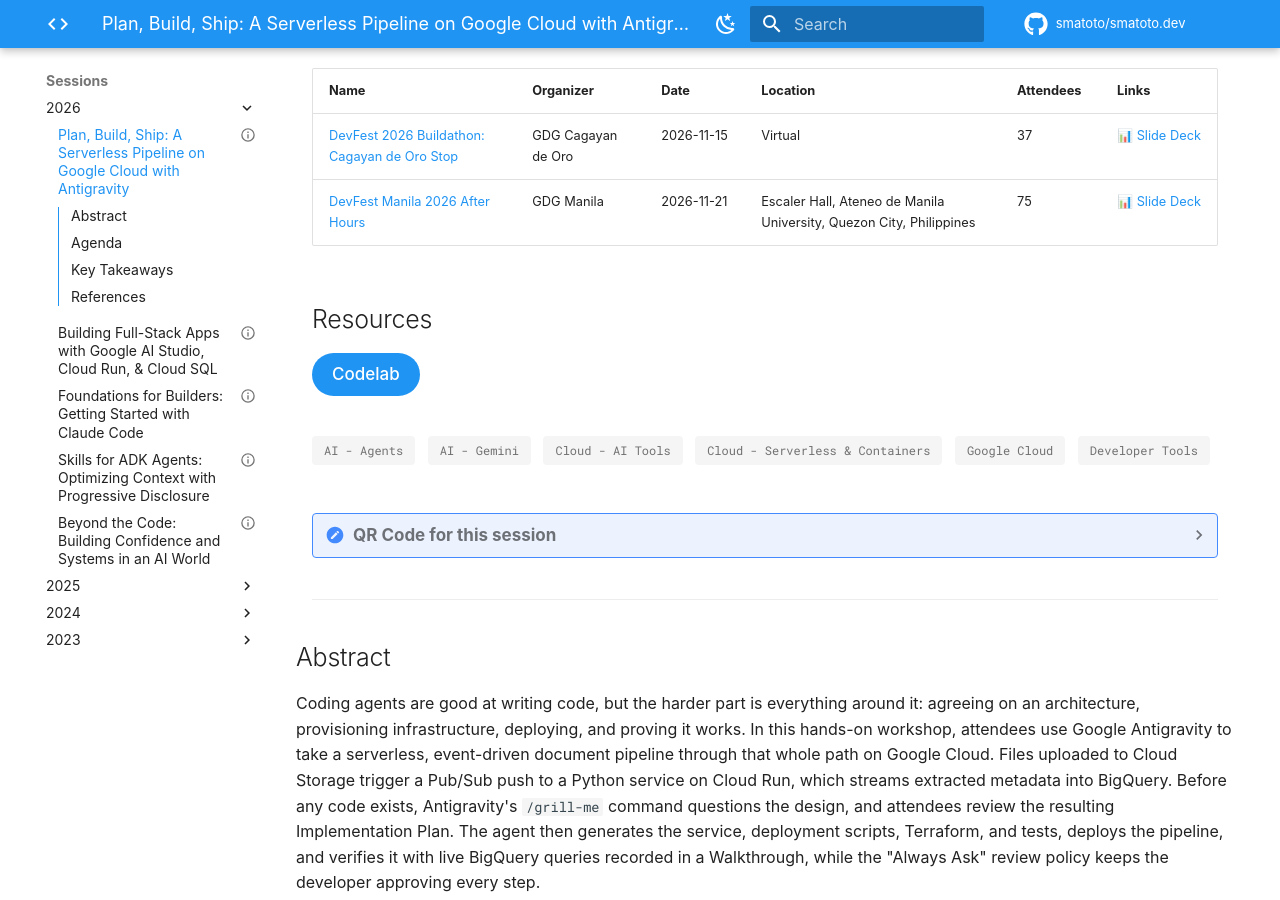
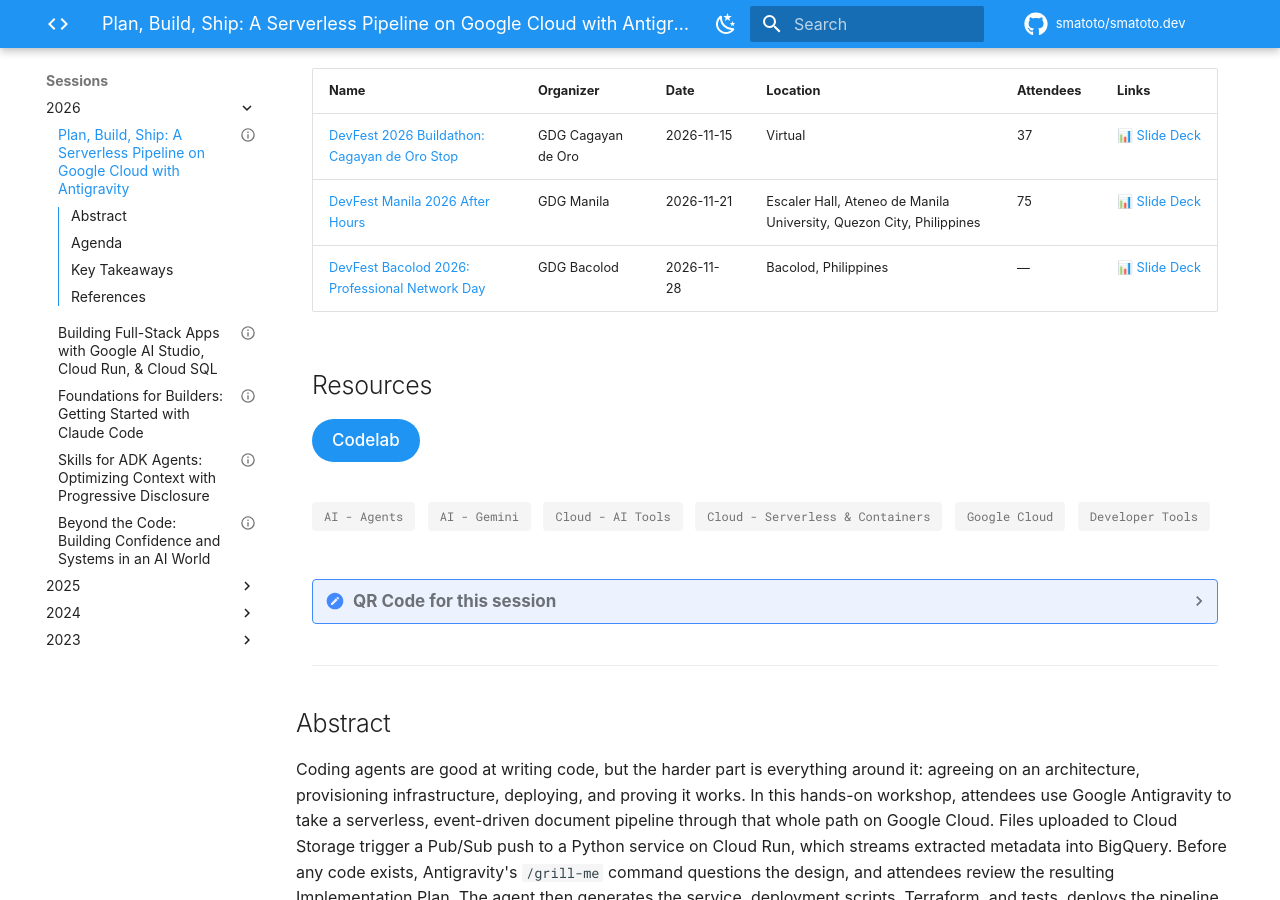
Before and after one commit to smatoto/smatoto.dev, an MkDocs documentation site: the page built from docs/2026/build-and-deploy-with-antigravity.md, in a window 1280 px wide and 900 px high, scrolled down 529 px. Built offline with MkDocs 1.6.1 and Material for MkDocs 9.7.7, drawn with Linux system fonts in a browser that asks for light colours; some web fonts are replaced; comment, search, counter and statistics services are not loaded.

Commit message:
docs(w7): add DevFest Bacolod 2026 Professional Network Day event
Add the Bacolod delivery to the Build and Deploy with Antigravity
session. Attendees stay at 0 until the event on 2026-11-28.

```diff
--- a/docs/2026/build-and-deploy-with-antigravity.md
+++ b/docs/2026/build-and-deploy-with-antigravity.md
@@ -33,6 +33,17 @@ events:
     slides:
       name: "Slide Deck"
       link: "https://docs.google.com/presentation/d/e/2PACX-1vRTyfIod8NYYXxkEPuLMxv11LKSiWpbVDpqiE4ZQ2xZ6E5AbfoLK4YxsFNfLR-6yb9z-DD9RKRyUvKo/pub?start=false&loop=false&delayms=3000"
+  - name: "DevFest Bacolod 2026: Professional Network Day"
+    organizer: "GDG Bacolod"
+    date: 2026-11-28
+    location: "Bacolod, Philippines"
+    attendees: 0
+    url:
+      name: "Event Page"
+      link: "https://gdg.community.dev/events/details/google-gdg-bacolod-presents-devfest-bacolod-2026-professional-network-day/"
+    slides:
+      name: "Slide Deck"
+      link: "https://docs.google.com/presentation/d/e/2PACX-1vTM6P8ofbbT11ZnOAgXbIVzMuRKAIfNGBzM_hT-fkK4LcpAmsFUEud1YzElHzR5Z1xvAHwhTkJFex6z/pub?start=false&loop=false&delayms=3000"
 
 # Links for the Portfolio Site
 resources:
```
